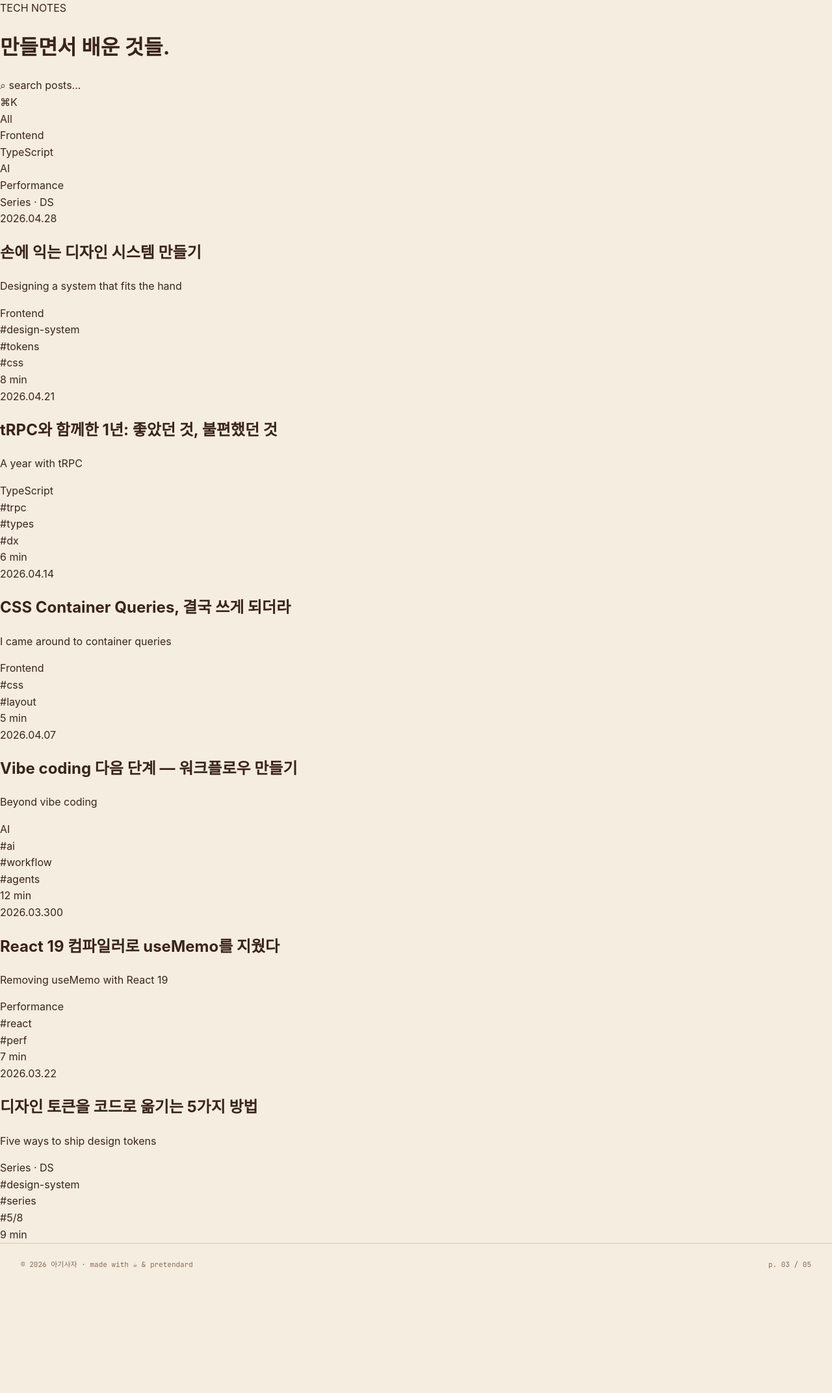
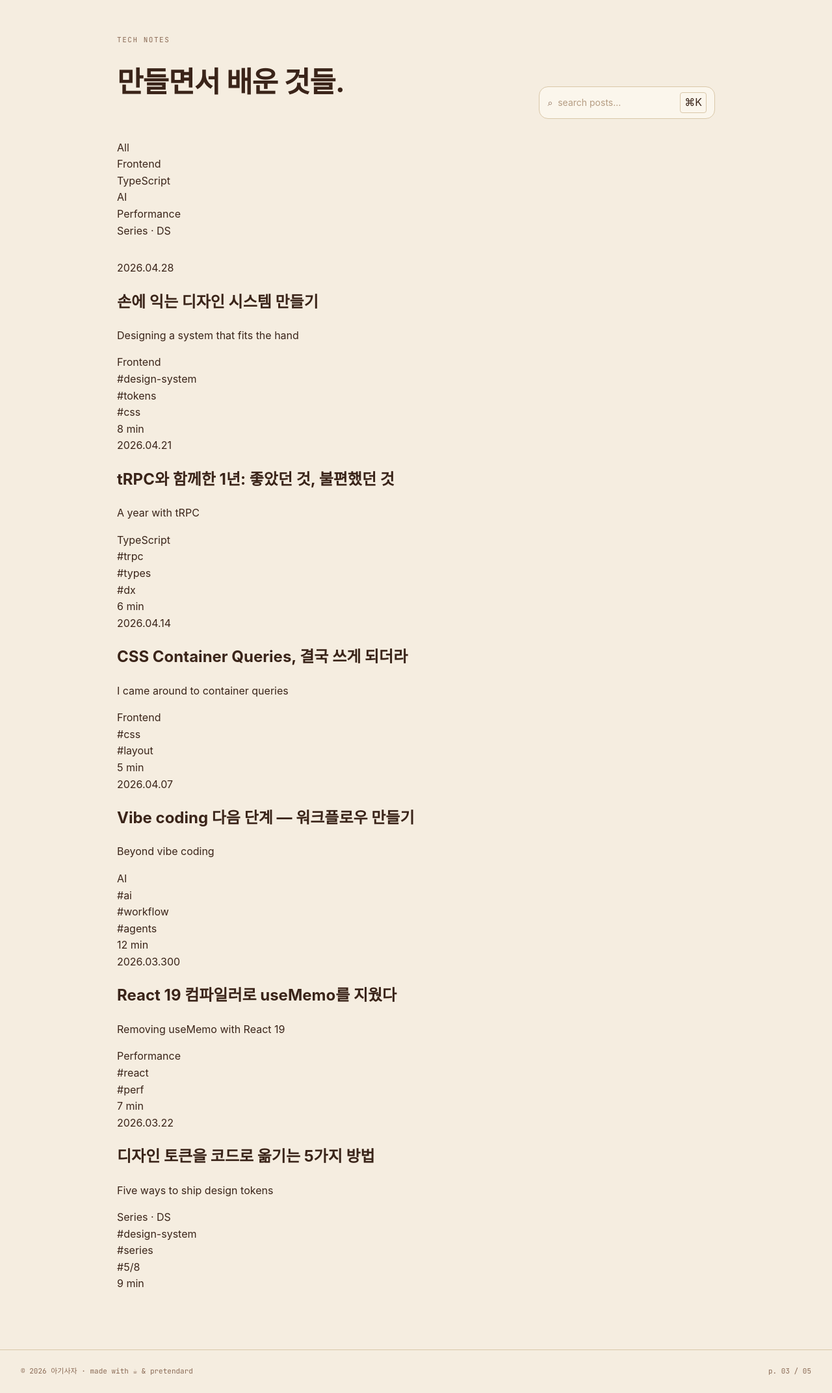
Before and after one commit to yoonjay06/FE_3rd_hw, a Django app: page /tech/ in a window 1280 px wide. Shown: the part 76-2220 px from the top of the page at 65% size. Before the commit the page ends 2028 px from the top, so only its background shows below. Run offline with Django 5.2, Linux system fonts and the light colour scheme; data that the repository does not hold is empty; some web fonts are replaced.

Commit message:
Feat:3조 윤재원

```diff
--- a/likelion_blog/static/css/home.css
+++ b/likelion_blog/static/css/home.css
@@ -4,8 +4,6 @@
     align-items: center;
     width: 1280px;
     padding: 88px 56px 56px 56px;
-    flex-direction: column;
-    align-items: center;
 }
 
 .hero-inner{
@@ -216,6 +214,7 @@
 }
 
 .record{
+    width: 880px;
     color: var(--beige-ink-1, #3A2419);
 
 /* Heading/Display */
--- /dev/null
+++ b/likelion_blog/static/css/tech_list.css
@@ -0,0 +1,108 @@
+.tech-list-page{
+    display: flex;
+    padding: 56px 96px;
+    flex-direction: column;
+    justify-content: center;
+    align-items: center;
+    gap: 32px;
+    align-self: stretch;
+}
+
+.tech-list-inner{
+    display: flex;
+    width: 920px;
+    flex-direction: column;
+    align-items: flex-start;
+    gap: 32px;
+}
+
+.header-row{
+    display: flex;
+    justify-content: space-between;
+    align-items: flex-end;
+    align-self: stretch;
+}
+
+.title-stack{
+    display: flex;
+    flex-direction: column;
+    align-items: flex-start;
+    gap: 4px;
+}
+
+.eyebrow{
+    color: var(--beige-ink-3, #8A6A55);
+
+/* Mono/Eyebrow */
+    font-family: "JetBrains Mono";
+    font-size: 11px;
+    font-style: normal;
+    font-weight: 400;
+    line-height: 100%; /* 11px */
+    letter-spacing: 1.54px;
+}
+
+.page-title{
+    color: var(--beige-ink-1, #3A2419);
+
+/* Heading/H1 */
+    font-family: Inter;
+    font-size: 44px;
+    font-style: normal;
+    font-weight: 700;
+    line-height: 120%; /* 52.8px */
+    letter-spacing: -0.88px;
+}
+
+.search-bar{
+    display: flex;
+    padding: 8px 12px;
+    align-items: center;
+    gap: 8px;
+    border-radius: 14px;
+    border: 1px solid var(--beige-line-default, #D9C7A8);
+    background: var(--beige-bg-paper, #FBF6EC);
+}
+
+.search-icon{
+    color: var(--beige-ink-3, #8A6A55);
+
+/* Body/Small */
+    font-family: Inter;
+    font-size: 14px;
+    font-style: normal;
+    font-weight: 400;
+    line-height: 160%; /* 22.4px */
+}
+
+.search-placeholder{
+    width: 180px;
+    color: var(--beige-ink-4, #B59C82);
+
+/* Body/Small */
+    font-family: Inter;
+    font-size: 14px;
+    font-style: normal;
+    font-weight: 400;
+    line-height: 160%; /* 22.4px */
+}
+
+.kbd{
+    display: flex;
+    padding: 2px 6px;
+    align-items: flex-start;
+    border-radius: 4px;
+    border: 1px solid var(--beige-line-default, #D9C7A8);
+    background: var(--beige-bg-paper, #FBF6EC);
+}
+
+.kbdd{
+    color: var(--beige-ink-2, #5B3A28);
+
+/* Mono/Kbd */
+    font-family: "JetBrains Mono";
+    font-size: 11px;
+    font-style: normal;
+    font-weight: 400;
+    line-height: 100%; /* 11px */
+}
--- a/likelion_blog/templates/blog/tech_detail.html
+++ b/likelion_blog/templates/blog/tech_detail.html
@@ -1,9 +1,13 @@
 {% extends 'base.html' %}
+{% load static %}
 
 {% block title %}{{ post.title }} · {{ BRAND_NAME }}{% endblock %}
 
 {% block content %}
 {# TODO: W1 — 본문/TOC/Meta. W2 — 댓글 섹션. #}
+
+<link rel="stylesheet" href="{% static 'css/tech_detail.css' %}">
+
 
 <main class = "post-reading-view">
     <div class = "post-main">
--- a/likelion_blog/templates/blog/tech_list.html
+++ b/likelion_blog/templates/blog/tech_list.html
@@ -1,9 +1,14 @@
 {% extends 'base.html' %}
+{% load static %}
 
 {% block title %}Tech · {{ BRAND_NAME }}{% endblock %}
 
 {% block content %}
 {# TODO: W1 — 아기 사자 작성 영역 #}
+
+<link rel="stylesheet" href="{% static 'css/tech_list.css' %}">
+
+
 <main class = "tech-list-page">
     <div class = "tech-list-inner">
 
```
Also changed, not shown: likelion_blog/static/css/tech_detail.css (added).
